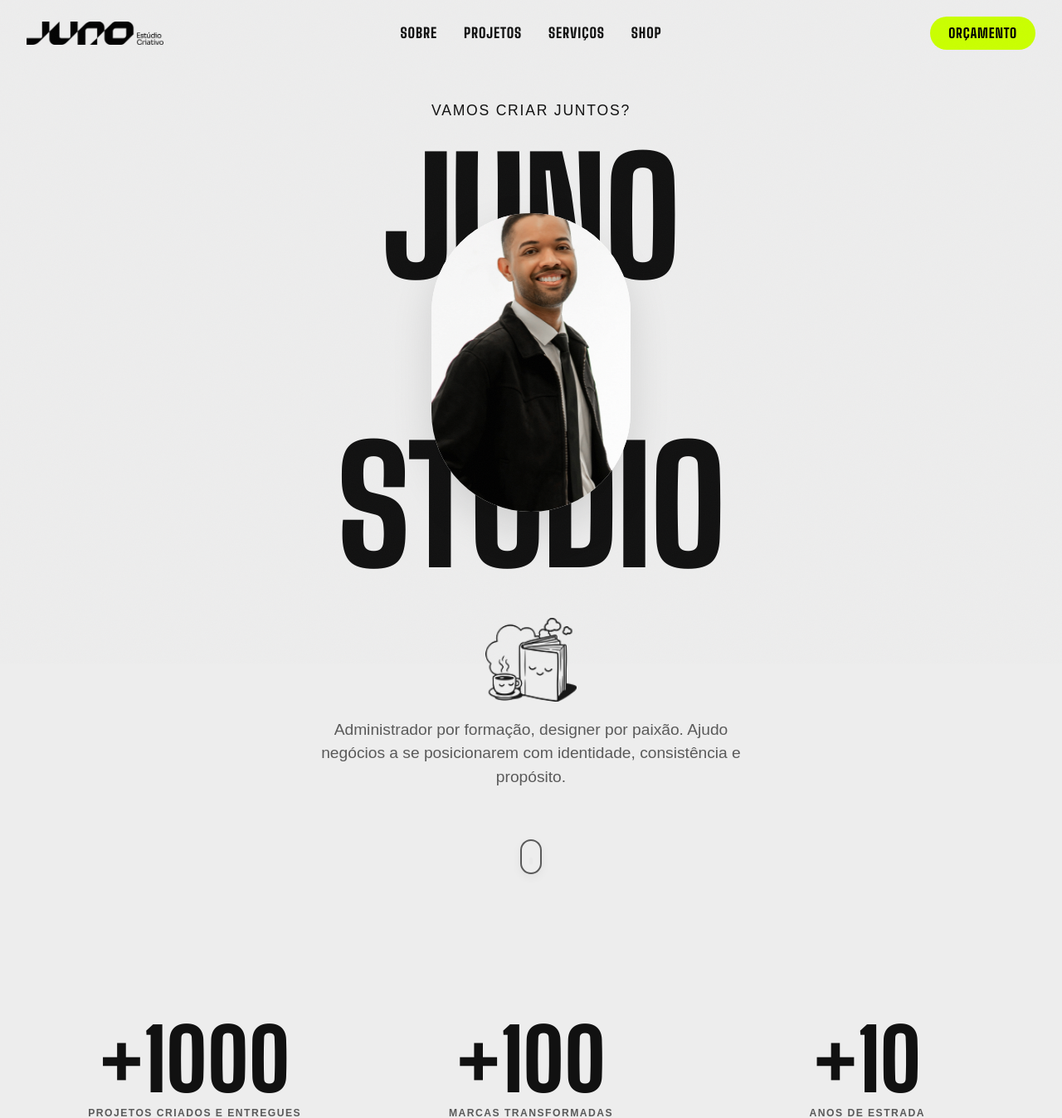
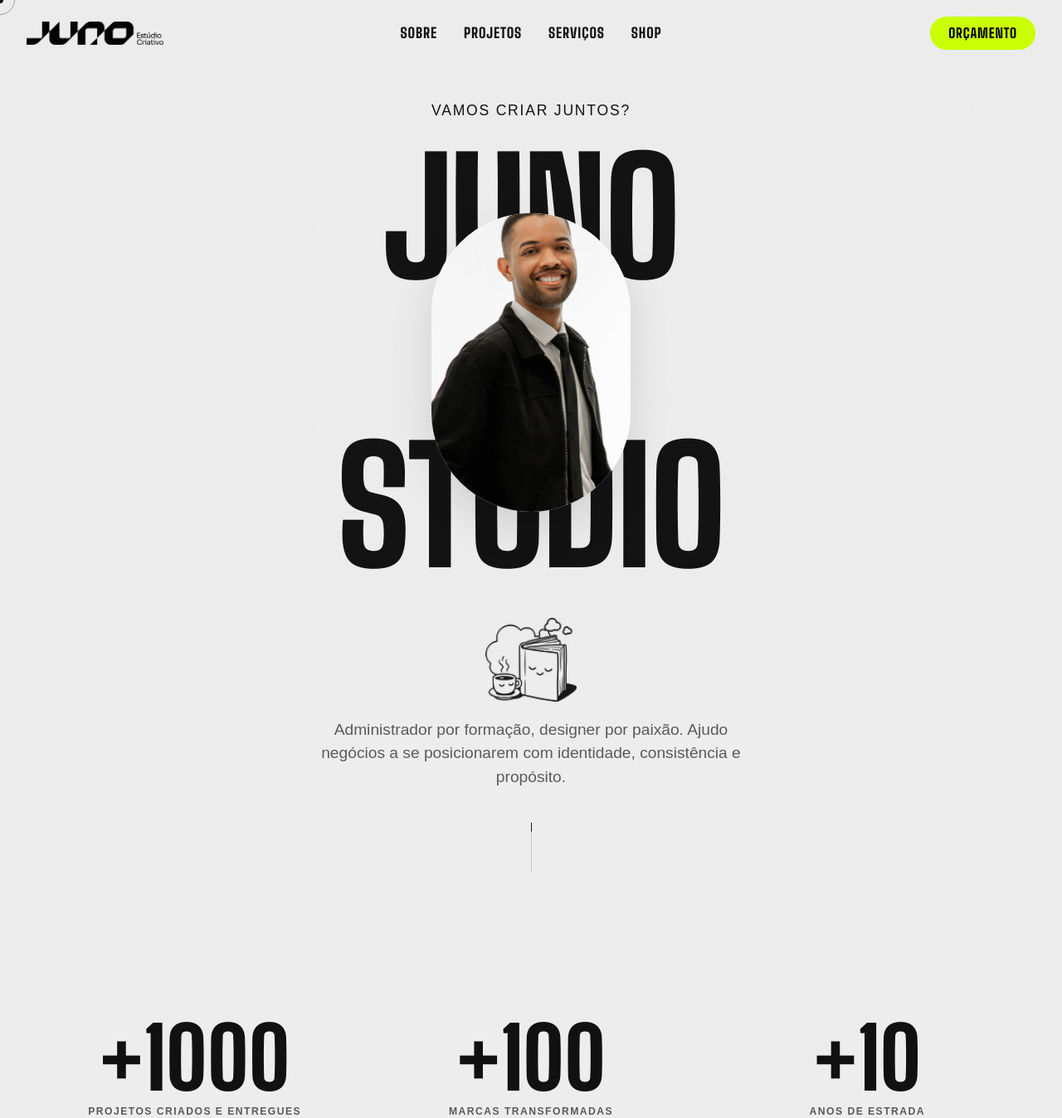
Before and after one commit to Calebe777/JunoRaiz, a PHP site: page / in a window 1280 px wide. Shown: the top 1348 px of the page at 83% size. Run offline with PHP 8.4, Linux system fonts and the light colour scheme; some web fonts are replaced.

Commit message:
Restaurando indicador de scroll original e adicionando ponteiro de cursor personalizado interativo da Juno

```diff
--- a/index.html
+++ b/index.html
@@ -76,9 +76,9 @@
       </p>
 
       <div class="hero-scroll">
-        <a href="#portfolio" class="mouse-scroll" aria-label="Rolar para baixo">
-          <span class="mouse-wheel"></span>
-        </a>
+        <div class="scroll-bar">
+          <div class="scroll-bar-in"></div>
+        </div>
       </div>
     </div>
   </section>
@@ -395,6 +395,10 @@
     </div>
   </footer>
 
+  <!-- CUSTOM CURSOR -->
+  <div class="custom-cursor-dot" id="cursorDot"></div>
+  <div class="custom-cursor-circle" id="cursorCircle"></div>
+
   <script src="script.js" defer></script>
 </body>
 </html>
--- a/style.css
+++ b/style.css
@@ -452,52 +452,88 @@ body.nav-open {
   display: flex;
   flex-direction: column;
   align-items: center;
-  margin-top: 20px;
-  position: relative;
-  z-index: 10;
 }
 
-.mouse-scroll {
-  width: 26px;
-  height: 42px;
-  border: 2px solid #5A5A5A;
-  border-radius: 16px;
+.scroll-bar {
+  width: 1px;
+  height: 60px;
+  background: rgba(0, 0, 0, 0.15);
   position: relative;
-  display: block;
-  transition: border-color 0.25s, transform 0.25s;
-  box-shadow: 0 4px 12px rgba(0, 0, 0, 0.05);
+  overflow: hidden;
 }
 
-.mouse-scroll:hover {
-  border-color: #111111;
-  transform: translateY(3px);
+.scroll-bar-in {
+  width: 100%;
+  height: 30%;
+  background: var(--text);
+  position: absolute;
+  top: 0;
+  left: 0;
+  animation: scrollDown 2s infinite ease-in-out;
 }
 
-.mouse-wheel {
-  width: 4px;
-  height: 9px;
-  background: #5A5A5A;
-  border-radius: 4px;
-  position: absolute;
-  top: 8px;
-  left: 50%;
-  transform: translateX(-50%);
-  animation: mouseScrollAnim 1.8s infinite ease-in-out;
+@keyframes scrollDown {
+  0% {
+    transform: translateY(-100%);
+  }
+
+  80% {
+    transform: translateY(100%);
+  }
+
+  100% {
+    transform: translateY(100%);
+  }
 }
 
-@keyframes mouseScrollAnim {
-  0% {
-    opacity: 1;
-    transform: translate(-50%, 0);
+/* ==========================================================
+   CUSTOM CURSOR (JUNO BRANDED STYLING)
+   ========================================================== */
+@media (pointer: fine) {
+  body, a, button, input, textarea, label, [role="button"] {
+    cursor: none !important;
   }
-  75% {
-    opacity: 0;
-    transform: translate(-50%, 12px);
-  }
-  100% {
-    opacity: 0;
-    transform: translate(-50%, 12px);
-  }
+}
+
+.custom-cursor-dot,
+.custom-cursor-circle {
+  pointer-events: none;
+  position: fixed;
+  top: 0;
+  left: 0;
+  border-radius: 50%;
+  z-index: 9999;
+  will-change: transform;
+}
+
+.custom-cursor-dot {
+  width: 8px;
+  height: 8px;
+  background: #111111;
+  margin-top: -4px;
+  margin-left: -4px;
+  transition: transform 0.15s ease-out, background-color 0.2s;
+}
+
+.custom-cursor-circle {
+  width: 36px;
+  height: 36px;
+  border: 1.5px solid rgba(17, 17, 17, 0.35);
+  margin-top: -18px;
+  margin-left: -18px;
+  transition: transform 0.25s cubic-bezier(0.16, 1, 0.3, 1), border-color 0.2s, background-color 0.2s;
+}
+
+/* Hover state on interactive elements */
+body.cursor-hover .custom-cursor-dot {
+  background: var(--lime);
+  transform: scale(0.5);
+}
+
+body.cursor-hover .custom-cursor-circle {
+  border-color: var(--lime);
+  background: rgba(202, 255, 0, 0.15);
+  transform: scale(1.4);
 }
 
 /* ==========================================================
```
Also changed, not shown: script.js (+37 -0 lines).
